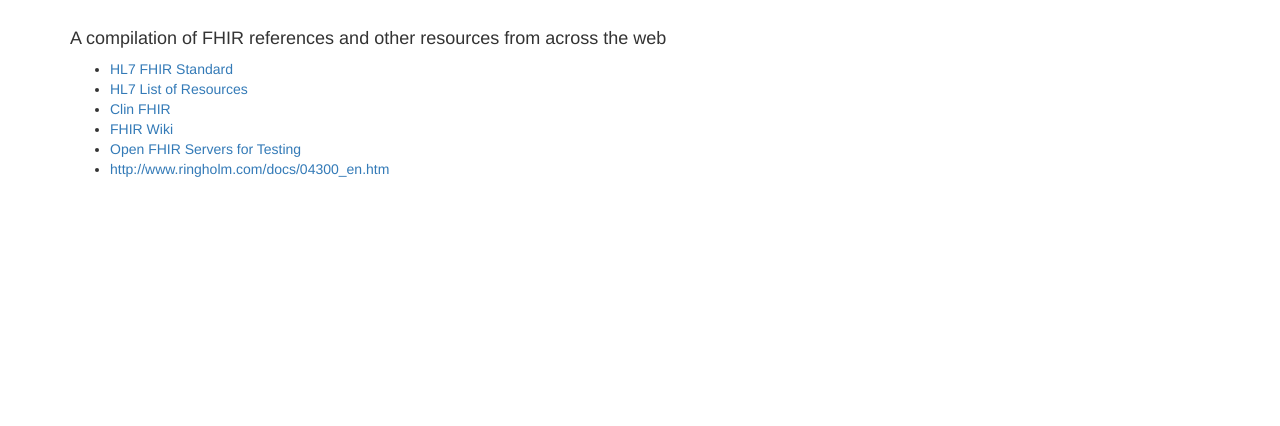
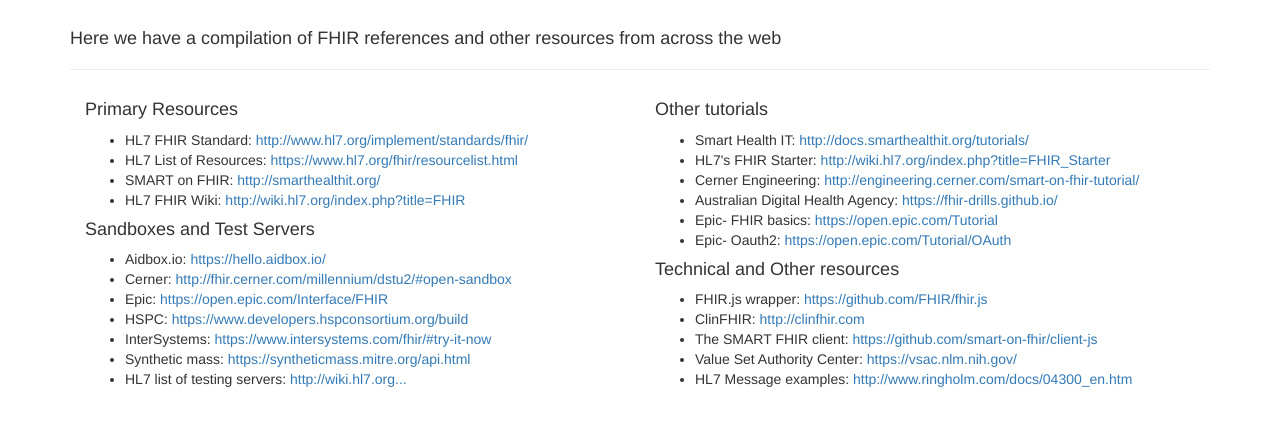
Before and after one commit to learnfhir/learnFHIR, a plain HTML site: page pages/references/references.html in a window 1280 px wide. Shown: the part 54-480 px from the top of the page. Drawn offline with nearby package versions, Linux system fonts and the light colour scheme.

Commit message:
Updated references, front page = devdays 2018

```diff
--- a/index.css
+++ b/index.css
@@ -45,3 +45,14 @@
     line-height: 1.42857143;
     font-size: 13px;
 }
+
+.caption {
+    position: absolute;
+    top: 45%;
+    left: 0;
+    width: 100%;
+}
+
+.text-white {
+    color: white;
+}
--- a/pages/references/references.html
+++ b/pages/references/references.html
@@ -42,16 +42,49 @@
 
 <!-- main content -->
 	<div class="container">
-		<h4> A compilation of FHIR references and other resources from across the web</h4>
+		<h4> Here we have a compilation of FHIR references and other resources from across the web</h4>
+
+        <hr>
+        <div class="col-sm-6">
+        <h4>Primary Resources</h4>
 		<ul>
-			<li><a href="http://www.hl7.org/implement/standards/fhir/">HL7 FHIR Standard</a></li>
-			<li><a href="https://www.hl7.org/fhir/resourcelist.html">HL7 List of Resources</a></li>
-			<li><a href="http://clinfhir.com">Clin FHIR</a></li>
-			<li><a href="http://wiki.hl7.org/index.php?title=FHIR">FHIR Wiki</a></li>
-			<li><a href="http://wiki.hl7.org/index.php?title=Publicly_Available_FHIR_Servers_for_testing">Open FHIR Servers for Testing</a></li>
-			<li><a href="http://www.ringholm.com/docs/04300_en.htm">http://www.ringholm.com/docs/04300_en.htm</a></li>
+			<li>HL7 FHIR Standard: <a target="_blank" href="http://www.hl7.org/implement/standards/fhir/">http://www.hl7.org/implement/standards/fhir/</a></li>
+			<li>HL7 List of Resources: <a target="_blank" href="https://www.hl7.org/fhir/resourcelist.html">https://www.hl7.org/fhir/resourcelist.html</a></li>
+            <li>SMART on FHIR: <a target="_blank" href="http://smarthealthit.org/">http://smarthealthit.org/</a></li>
+			<li>HL7 FHIR Wiki: <a target="_blank" href="http://wiki.hl7.org/index.php?title=FHIR">http://wiki.hl7.org/index.php?title=FHIR</a></li>
+
 		</ul>
+        <h4>Sandboxes and Test Servers</h4>
+            <ul>
+                <li>Aidbox.io: <a target="_blank" href="https://hello.aidbox.io/">https://hello.aidbox.io/</a></li>
+                <li>Cerner: <a target="_blank" href="http://fhir.cerner.com/millennium/dstu2/#open-sandbox">http://fhir.cerner.com/millennium/dstu2/#open-sandbox</a></li>
+                <li>Epic: <a target="_blank" href="https://open.epic.com/Interface/FHIR">https://open.epic.com/Interface/FHIR</a></li>
+                <li>HSPC: <a target="_blank" href="https://www.developers.hspconsortium.org/build">https://www.developers.hspconsortium.org/build</a></li>
+                <li>InterSystems: <a target="_blank" href="https://www.intersystems.com/fhir/#try-it-now">https://www.intersystems.com/fhir/#try-it-now</a></li>
+                <li>Synthetic mass: <a target="_blank" href="https://syntheticmass.mitre.org/api.html">https://syntheticmass.mitre.org/api.html</a></li>
+                <li>HL7 list of testing servers: <a target="_blank" href="http://wiki.hl7.org/index.php?title=Publicly_Available_FHIR_Servers_for_testing">http://wiki.hl7.org...</a></li>
+            </ul>
+        </div>
+        <div class="col-sm-6">
+        <H4>Other tutorials</H4>
+            <ul>
+                <li>Smart Health IT: <a target="_blank" href="http://docs.smarthealthit.org/tutorials/">http://docs.smarthealthit.org/tutorials/</a></li>
+                <li>HL7's FHIR Starter: <a target="_blank" href="http://wiki.hl7.org/index.php?title=FHIR_Starter">http://wiki.hl7.org/index.php?title=FHIR_Starter</a></li>
+                <li>Cerner Engineering: <a target="_blank" href="http://engineering.cerner.com/smart-on-fhir-tutorial/">http://engineering.cerner.com/smart-on-fhir-tutorial/</a></li>
+                <li>Australian Digital Health Agency: <a target="_blank" href="https://fhir-drills.github.io/">https://fhir-drills.github.io/</a></li>
+                <li>Epic- FHIR basics: <a target="_blank" href="https://open.epic.com/Tutorial">https://open.epic.com/Tutorial</a></li>
+                <li>Epic- Oauth2: <a target="_blank" href="https://open.epic.com/Tutorial/OAuth">https://open.epic.com/Tutorial/OAuth</a></li>
+            </ul>
 
+        <h4>Technical and Other resources</h4>
+        <ul>
+            <li>FHIR.js wrapper: <a target="_blank" href="https://github.com/FHIR/fhir.js">https://github.com/FHIR/fhir.js</a></li>
+            <li>ClinFHIR: <a target="_blank" href="http://clinfhir.com">http://clinfhir.com</a></li>
+            <li>The SMART FHIR client: <a target="_blank" href="https://github.com/smart-on-fhir/client-js">https://github.com/smart-on-fhir/client-js</a></li>
+            <li>Value Set Authority Center: <a target="_blank" href="https://vsac.nlm.nih.gov/">https://vsac.nlm.nih.gov/</a></li>
+            <li>HL7 Message examples: <a target="_blank" href="http://www.ringholm.com/docs/04300_en.htm">http://www.ringholm.com/docs/04300_en.htm</a></li>
+        </ul>
+        </div>
 <!-- https://www.slideshare.net/GrahameGrieve/introduction-to-fhir -->
 <!-- https://www.hhs.gov/idealab/2016/01/05/a-primer-on-fhir-lightweight-reusable-web-technologies-can-help-solve-substantial-real-world-health-challenges/ -->
 <!-- http://www.informationweek.com/healthcare/policy-and-regulation/a-serious-proposal-for-healthcare-it-interoperability/a/d-id/1316901 -->
```
Also changed, not shown: index.html (+17 -39 lines).
